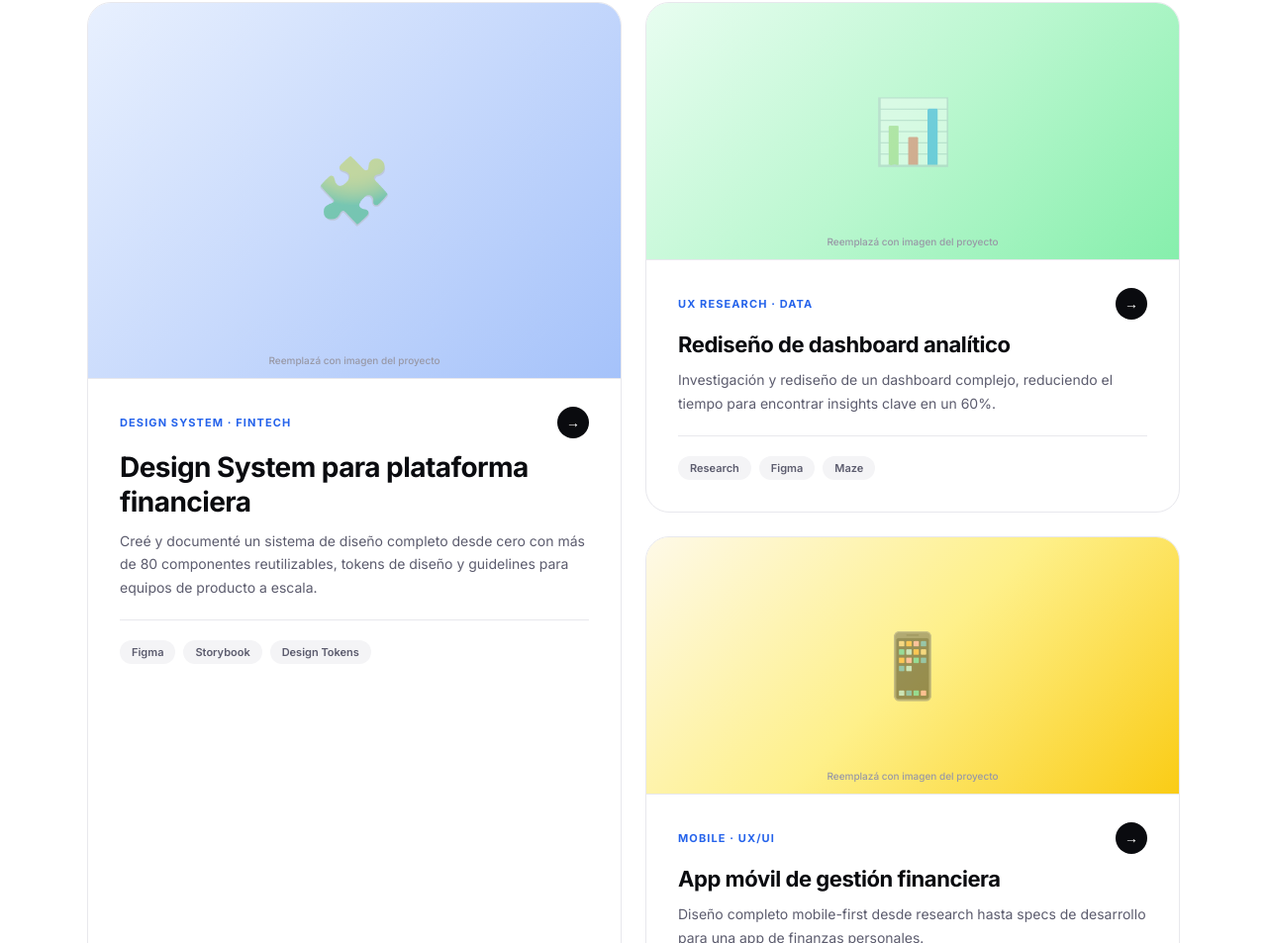
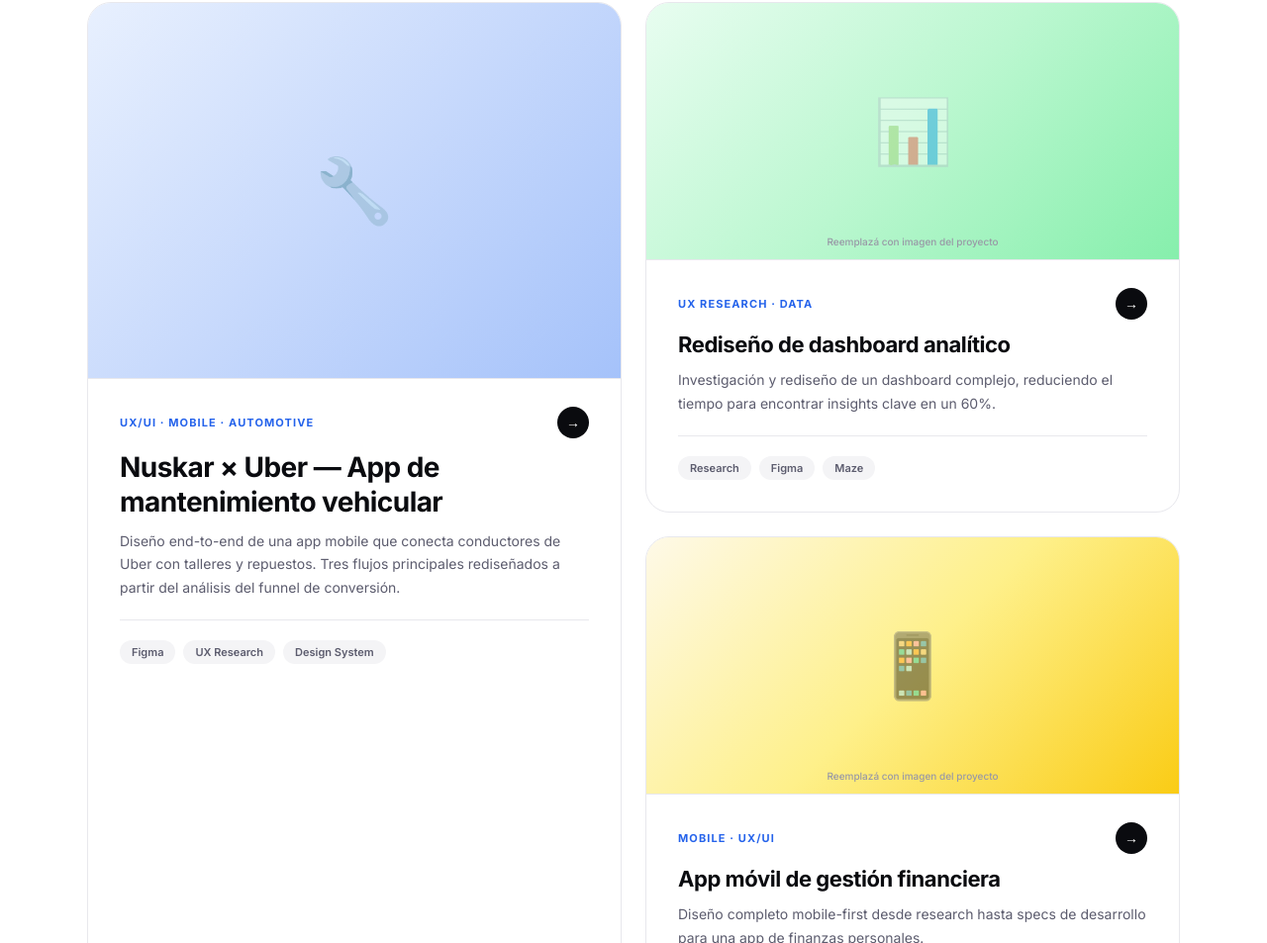
Before and after one commit to Rocioibarra/mi-portfolio, a plain HTML site: page index.html in a window 1280 px wide. Shown: the part 3278-4231 px from the top of the page at 99% size. Drawn offline with Linux system fonts and the light colour scheme.

Commit message:
Add files via upload

```diff
--- a/index.html
+++ b/index.html
@@ -722,24 +722,22 @@
 
   <div class="proj-grid">
 
-    <a href="#" class="proj-card featured reveal">
+    <a href="nuskar-case-study.html" class="proj-card featured reveal">
       <div class="proj-thumb">
         <div class="proj-thumb-bg"></div>
-        <!-- Reemplazá con: <img src="proyecto1.png" alt="Design System"> -->
-        <span class="proj-thumb-icon">🧩</span>
-        <div class="proj-thumb-hint">Reemplazá con imagen del proyecto</div>
+        <span class="proj-thumb-icon">🔧</span>
       </div>
       <div class="proj-body">
         <div class="proj-meta">
-          <span class="proj-type">Design System · Fintech</span>
+          <span class="proj-type">UX/UI · Mobile · Automotive</span>
           <span class="proj-arrow">→</span>
         </div>
-        <h3 class="proj-title">Design System para plataforma financiera</h3>
-        <p class="proj-desc">Creé y documenté un sistema de diseño completo desde cero con más de 80 componentes reutilizables, tokens de diseño y guidelines para equipos de producto a escala.</p>
+        <h3 class="proj-title">Nuskar × Uber — App de mantenimiento vehicular</h3>
+        <p class="proj-desc">Diseño end-to-end de una app mobile que conecta conductores de Uber con talleres y repuestos. Tres flujos principales rediseñados a partir del análisis del funnel de conversión.</p>
         <div class="proj-footer">
           <span class="proj-tool">Figma</span>
-          <span class="proj-tool">Storybook</span>
-          <span class="proj-tool">Design Tokens</span>
+          <span class="proj-tool">UX Research</span>
+          <span class="proj-tool">Design System</span>
         </div>
       </div>
     </a>
```
